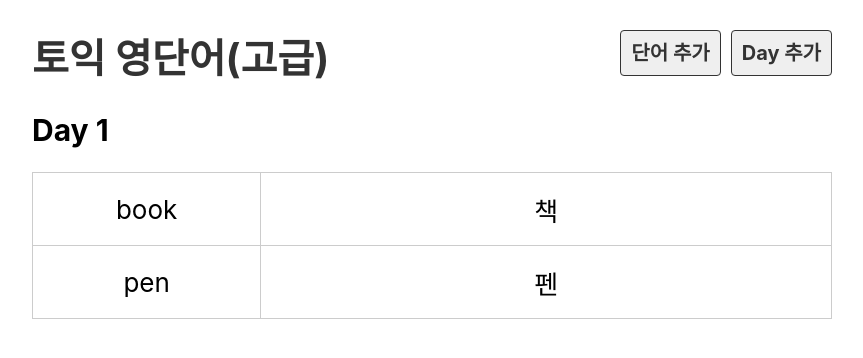
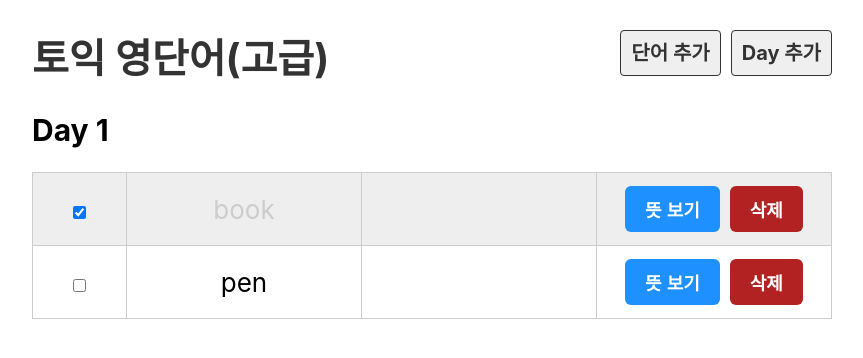
Before and after one commit to braverokmc79/React-for-beginners, a React (Create React App) app: page /day/1 in a window 1280 px wide. Shown: the top 358 px of the page, without its empty margins (208-1071 px from the left). Built offline with nearby package versions, Linux system fonts and the light colour scheme.

Commit message:
11. json-server, REST API

```diff
--- a/src/component/Day.js
+++ b/src/component/Day.js
@@ -1,12 +1,13 @@
 import dummy from '../db/data.json';
 import { useLocation, useParams } from 'react-router-dom';
+import Word from './Word';
 const Day = () => {
-    const location = useLocation();
-    const params = useParams();
-    console.log("params ", params, "location ", location);
+    // const location = useLocation();
+    // const params = useParams();
+    // console.log("params ", params, "location ", location);
+
 
     const { day } = useParams();
-    console.log("day :", day);
     const wordList = dummy.words.filter(word => {
         return Number(word.day) === Number(day)
     });
@@ -17,10 +18,7 @@
             <table>
                 <tbody>
                     {wordList.map(word => (
-                        <tr key={word.id}>
-                            <td>{word.eng}</td>
-                            <td>{word.kor}</td>
-                        </tr>
+                        <Word key={word.id} word={word} />
                     ))}
                 </tbody>
             </table>
--- /dev/null
+++ b/src/component/Word.js
@@ -0,0 +1,34 @@
+import React from 'react';
+import { useState } from 'react';
+
+const Word = ({ word }) => {
+    const [isShow, setIsShow] = useState(false);
+    const [isDone, setIsDone] = useState(word.isDone);
+
+
+    function toggleShow() {
+        setIsShow(!isShow);
+    }
+
+    function toggleDone() {
+        setIsDone(!isDone);
+    }
+
+    return (
+        <tr key={word.id} className={isDone ? 'off' : ''}>
+            <td>
+                <input type="checkbox" checked={isDone}
+                    onChange={toggleDone}
+                />
+            </td>
+            <td>{word.eng}</td>
+            <td>{isShow && word.kor}</td>
+            <td>
+                <button onClick={toggleShow}>뜻 {isShow ? '숨기기' : '보기'}</button>
+                <button className='btn_del'>삭제</button>
+            </td>
+        </tr>
+    );
+};
+
+export default Word;
--- a/src/db/data.json
+++ b/src/db/data.json
@@ -23,7 +23,7 @@
       "day": 1,
       "eng": "book",
       "kor": "책",
-      "isDone": false
+      "isDone": true
     },
     {
       "id": 2,
```
